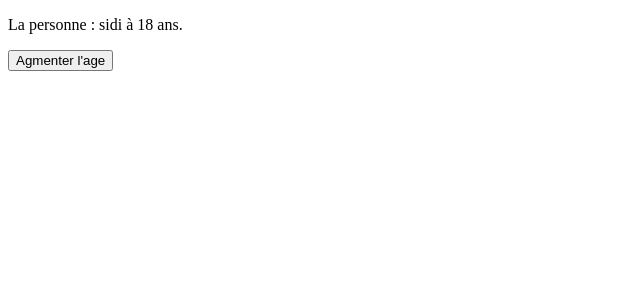
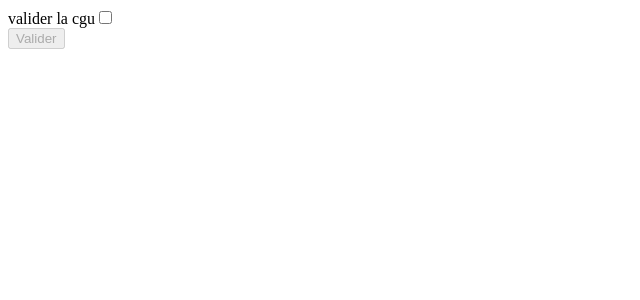
Before and after one commit to SIDIDEV1/react-js-grafikart, a React (Vite) app: page / in a window 1280 px wide. Shown: the top 300 px of the page, without its empty margins (0-640 px from the left). Built offline with nearby package versions, Linux system fonts and the light colour scheme.

Commit message:
reverse dataflow in react children change parent state

```diff
--- a/src/App.jsx
+++ b/src/App.jsx
@@ -1,23 +1,22 @@
 import {useState} from "react";
 
 function App() {
-
-    const [person, setPerson] = useState({
-        firstname: 'sidi',
-        lastname: 'sidi',
-        age : 18
-    })
-
-    const increment = () => {
-        setPerson({...person, age: person.age+1})
-    }
-
-  return <>
+    const [isCgu, setIsCgu] = useState(false)
+    return <>
       <div>
-          <p>La personne : {person.firstname} à {person.age} ans.</p>
-          <button onClick={increment}>{`Agmenter l'age`}</button>
+          <Cgu checked={isCgu} onCheck={setIsCgu}/>
+          <button disabled={!isCgu}>{`Valider`}</button>
       </div>
       </>
 }
 
+
+function Cgu({checked, onCheck}) {
+    return <div>
+        <label>valider la cgu
+            <input type={"checkbox"} checked={checked} onChange={(e) => onCheck(e.target.checked)} />
+        </label>
+    </div>
+}
+
 export default App
```
